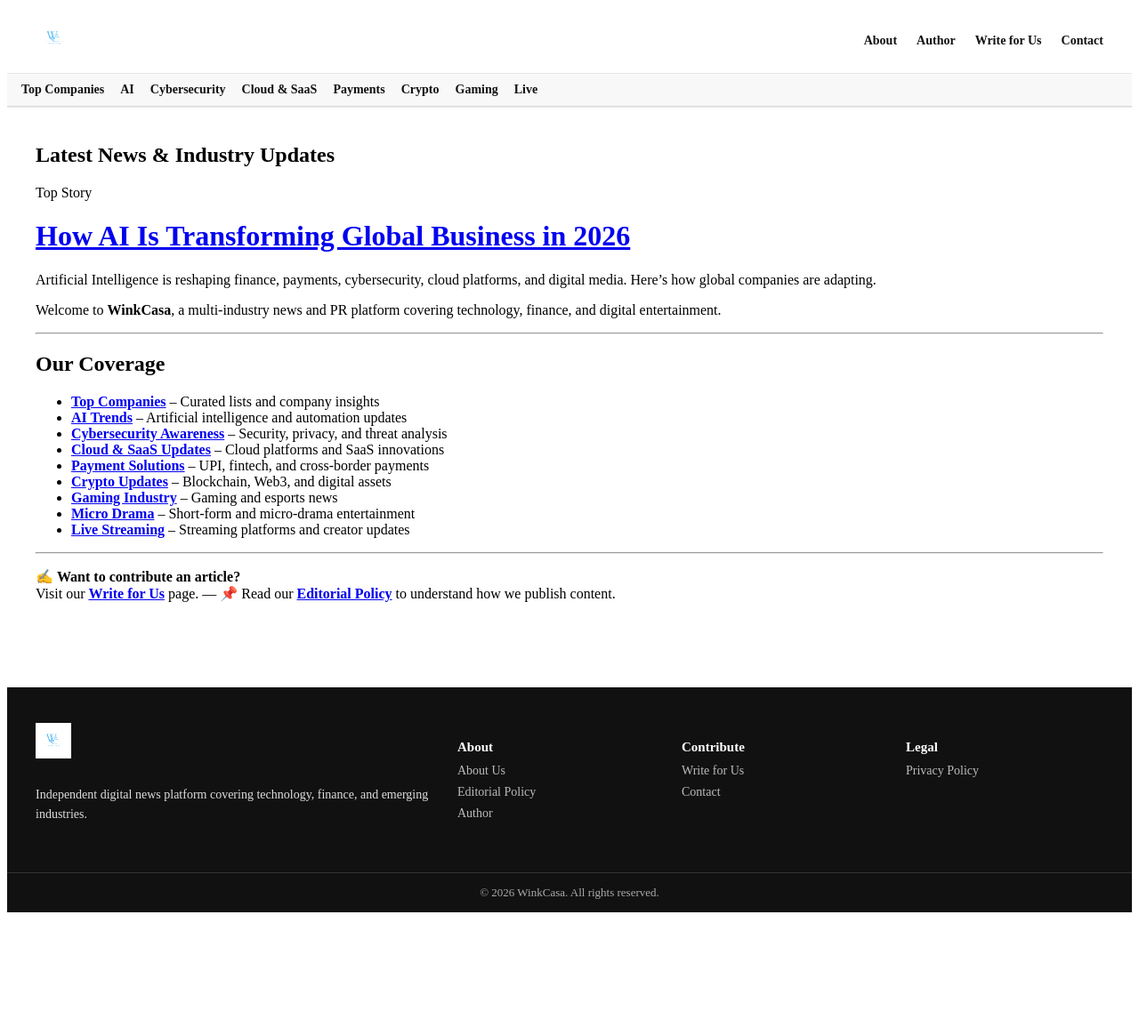
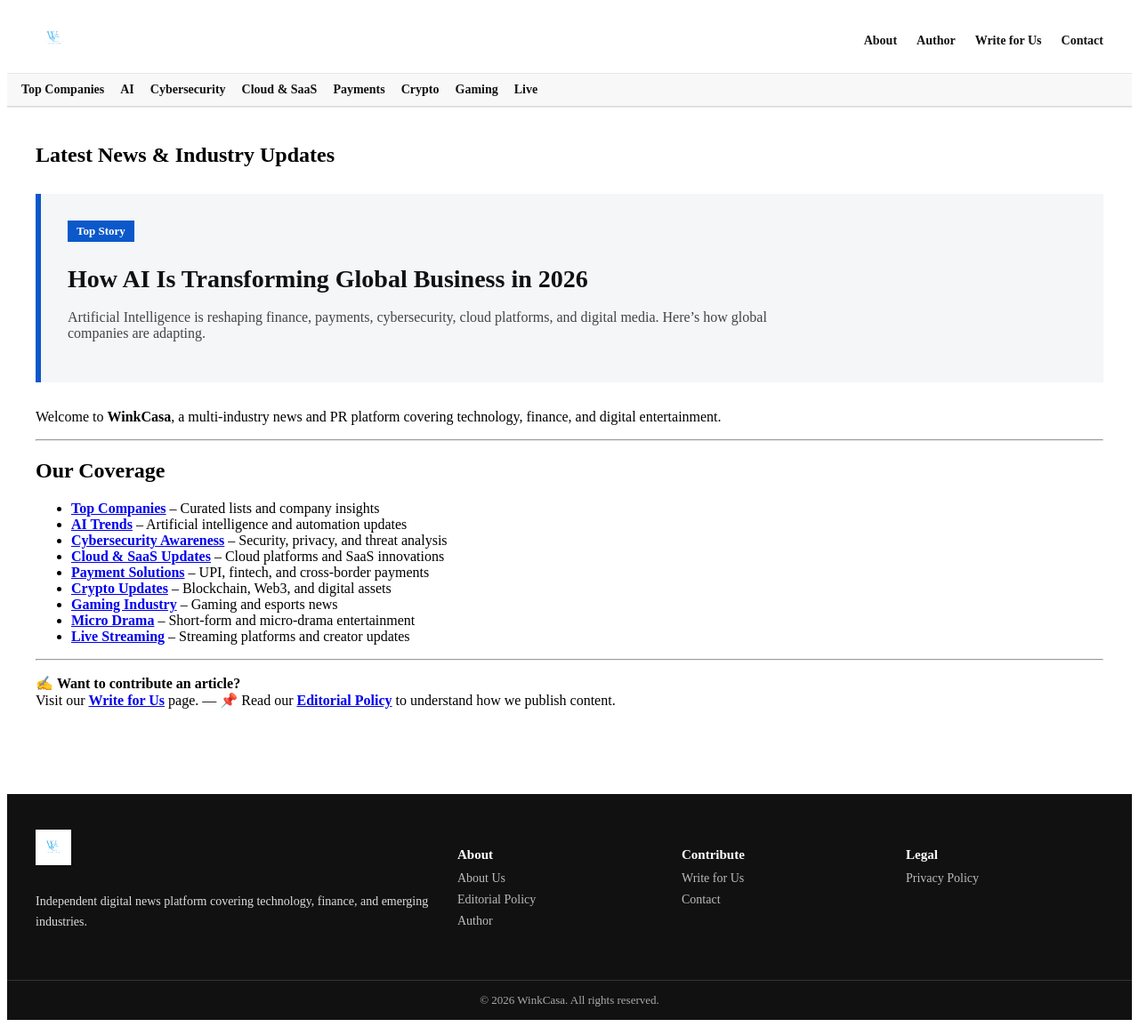
Before and after one commit to rinkeshjha623/winkcasa.com, a Jekyll site: the page built from index.md, in a window 1280 px wide and 1155 px high. Shown: the whole window at 89% size. Built offline with Jekyll 4.4.1, drawn with Linux system fonts in a browser that asks for light colours.

Commit message:
Update style.css

```diff
--- a/assets/style.css
+++ b/assets/style.css
@@ -122,3 +122,44 @@
     gap: 14px;
   }
 }
+/* =========================
+   Featured Top Story
+   ========================= */
+
+.featured-story {
+  background: #f4f6f8;
+  padding: 30px;
+  border-left: 6px solid #0a58ca;
+  margin: 30px 0;
+}
+
+.featured-label {
+  display: inline-block;
+  font-size: 13px;
+  font-weight: 700;
+  color: #fff;
+  background: #0a58ca;
+  padding: 4px 10px;
+  margin-bottom: 12px;
+}
+
+.featured-story h1 {
+  font-size: 28px;
+  margin: 12px 0;
+  line-height: 1.3;
+}
+
+.featured-story h1 a {
+  color: #111;
+  text-decoration: none;
+}
+
+.featured-story h1 a:hover {
+  color: #0a58ca;
+}
+
+.featured-story p {
+  font-size: 16px;
+  color: #444;
+  max-width: 800px;
+}
```
